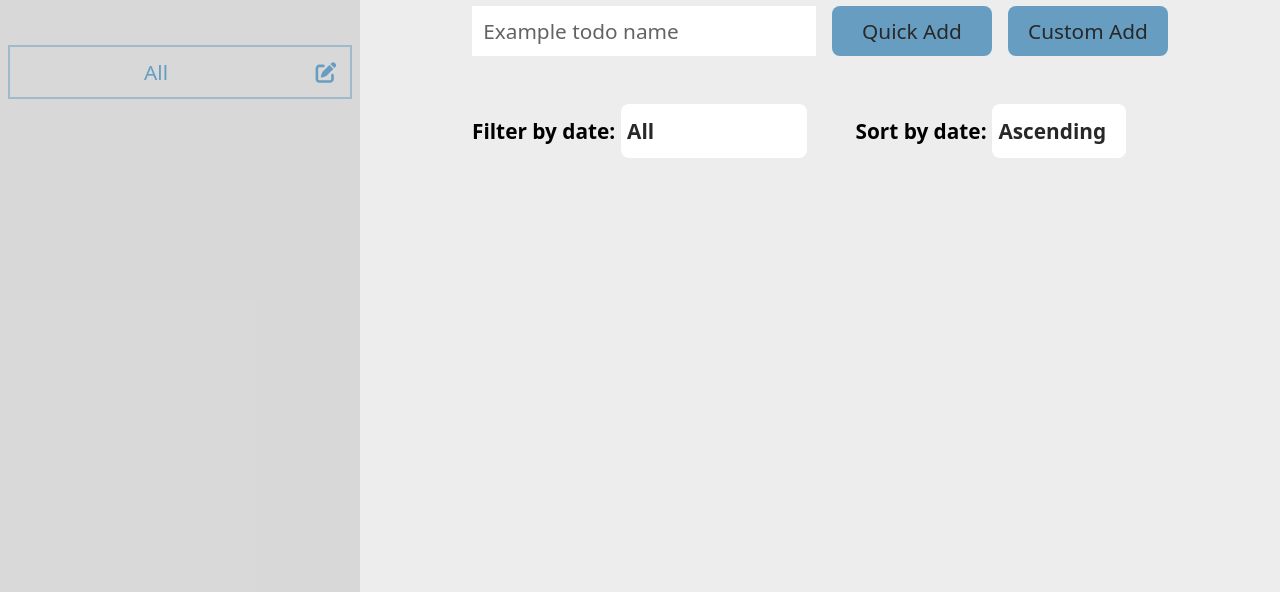
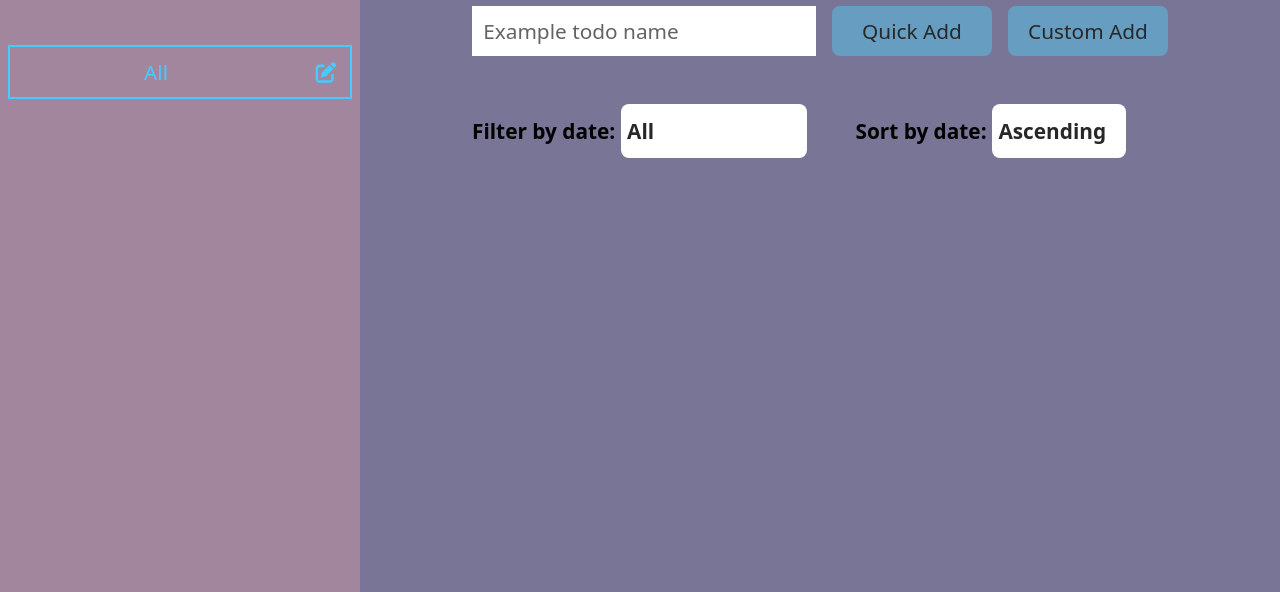
Before and after one commit to kaglet/todo_list, a website built with webpack: page src/index.html in a window 1280 px wide. Shown: the part 208-800 px from the top of the page. Built offline with nearby package versions, Linux system fonts and the light colour scheme.

Commit message:
Create dusty purples/pinks and blue palette

```diff
--- a/src/styles.css
+++ b/src/styles.css
@@ -11,16 +11,16 @@
     --border-rad: 1.5rem;
     --border-rad-smaller: 0.5rem;
     --sidebar-large-padding: 1.5rem;
-    --main-bg: #ededed; /*dialog bg: #8dabc5, dialog inputs: #658bac, dialog btn: #d76161, main bg old: #658bac, secondary bg old: #26547C*/
-    --secondary-bg-clr: #c7c7c787;
+    --main-bg: #797596; /*dialog bg: #8dabc5, dialog inputs: #658bac, dialog btn: #d76161, main bg old: #658bac, secondary bg old: #26547C*/
+    --secondary-bg-clr: #A1869E;
     --dark-text-clr: rgb(40, 40, 40);
     --light-text-clr: #eeeeee;
     --button-clr-side-pane: #669dc1;
     --button-clr-todo-pane: #669dc1;
     --button-size: 10rem;
-    --header-clr: #C1666B;
+    --header-clr: #0B1D51;
     --placeholder-txt-clr: rgb(99, 99, 99);
-    --list-card-clr: #9fbacb;
+    --list-card-clr: #44CCFF;
     --todo-card-clr: rgba(226, 226, 226, 0.6);
     --input-underline-clr: rgb(72, 72, 72);
     --input-clr: #658bac;
@@ -29,7 +29,7 @@
     --text-size-labels: 1.3rem;
     --text-size-footer: 1.5rem;
     --text-size-items: 1.3rem;
-    --shadow: 0px 2px 10.3px 1px rgb(170, 170, 170);
+    --shadow: 0px 2px 10.3px 1px rgb(80, 80, 80);
 }
 
 ::placeholder {
@@ -61,6 +61,7 @@ header {
     display: flex;
     align-items: center;
     gap: 2.5rem;
+    color: var(--light-text-clr);
 }
 
 .headings.wrapper, .addition.wrapper, footer {
@@ -148,7 +149,7 @@ svg {
 }
 
 .list.display.wrapper button {
-    color: var(--button-clr-side-pane);
+    color: var(--list-card-clr);
 }
 
 .color.display {
@@ -303,7 +304,7 @@ label {
 
 .sidebar button, dialog .wrapper button, dialog button.add, dialog button.edit {
     color: var(--dark-text-clr);
-    background-color: var(--header-clr);
+    background-color: var(--button-clr-side-pane);
 }
 
 #color-choices {
```
